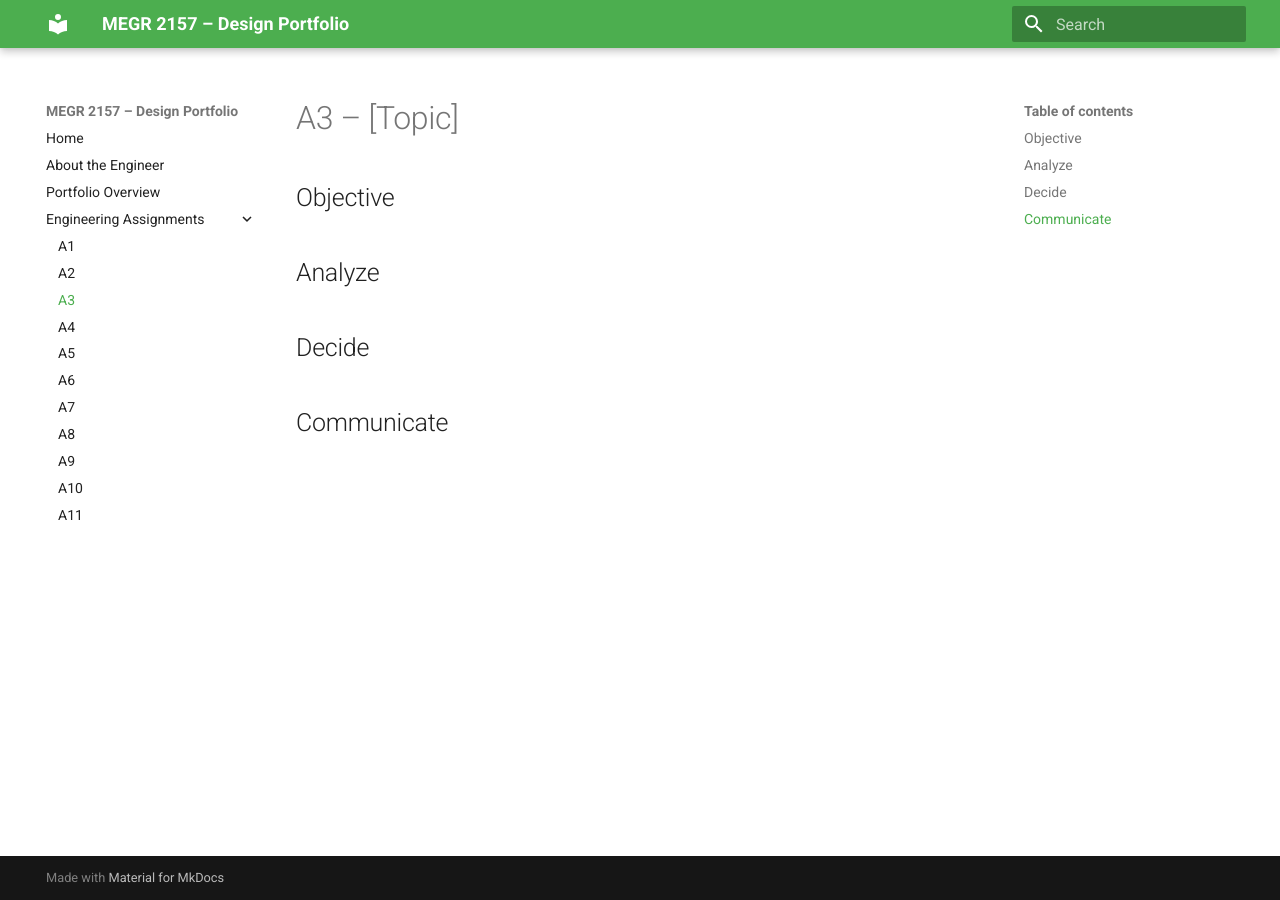
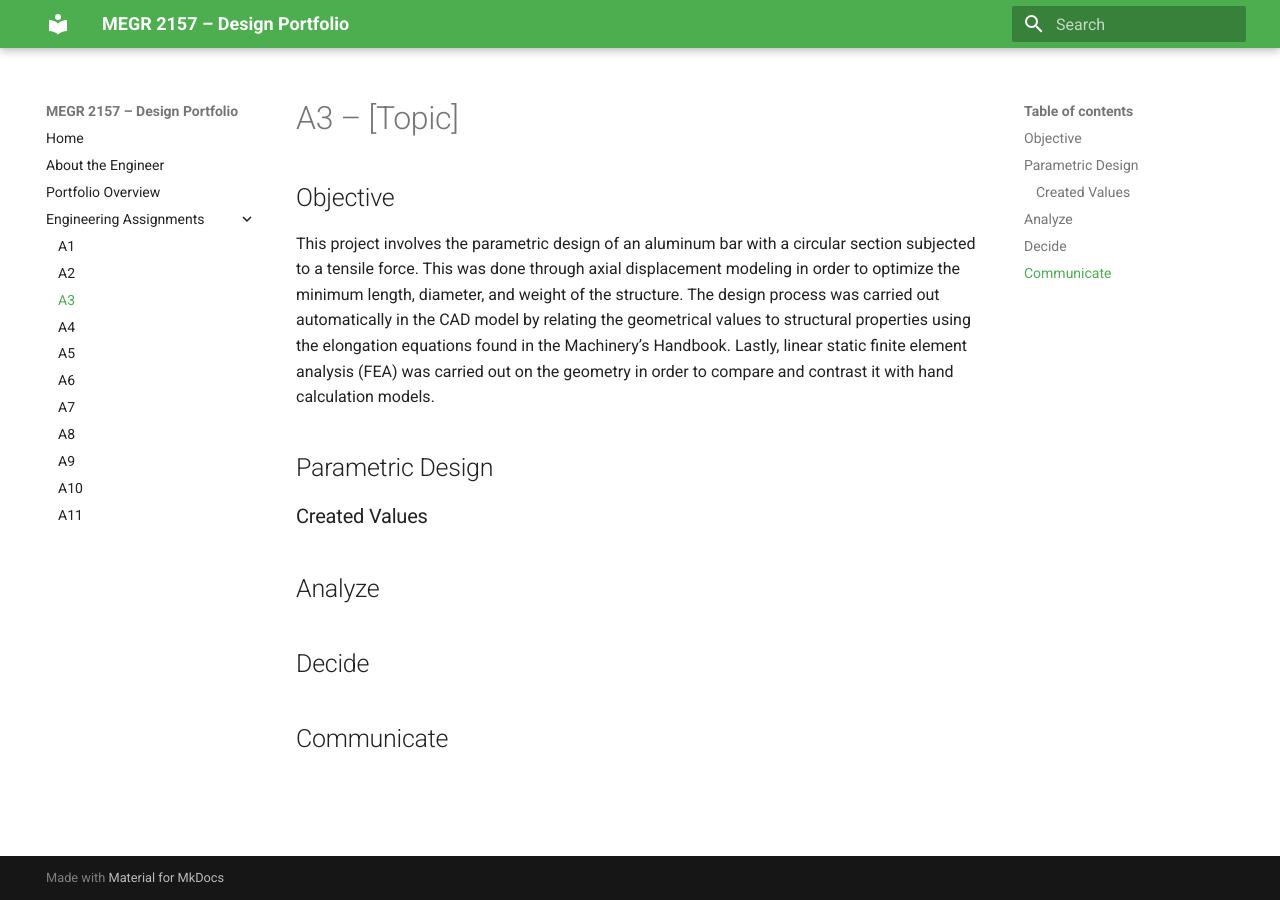
Before and after one commit to smateus0/megr2157-portfolio, an MkDocs documentation site: the page built from docs/assignments/A03/index.md, in a window 1280 px wide. Built offline with MkDocs 1.6.1 and Material for MkDocs 9.7.7, drawn with Linux system fonts in a browser that asks for light colours.

Commit message:
Update index.md

```diff
--- a/docs/assignments/A03/index.md
+++ b/docs/assignments/A03/index.md
@@ -1,6 +1,12 @@
 # A3 – [Topic]
 
 ## Objective
+This project involves the parametric design of an aluminum bar with a circular section subjected to a tensile force. This was done through axial displacement modeling in order to optimize the minimum length, diameter, and weight of the structure. The design process was carried out automatically in the CAD model by relating the geometrical values to structural properties using the elongation equations found in the Machinery’s Handbook. Lastly, linear static finite element analysis (FEA) was carried out on the geometry in order to compare and contrast it with hand calculation models.
+
+
+## Parametric Design
+
+### Created Values
 
 
 ## Analyze
```
